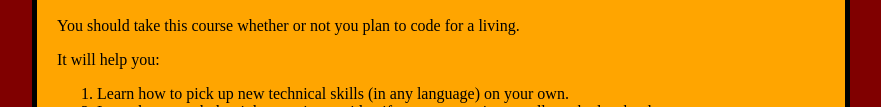
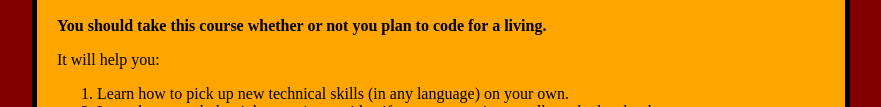
Before and after one commit to code4policy/simple-website-brandon-martinez-source-LouMcDonald, a plain HTML site: page index.html in a window 1280 px wide. Shown: the part 460-567 px from the top of the page, without its empty margins (199-1080 px from the left). Drawn offline with Linux system fonts and the light colour scheme.

Commit message:
Bolded the main call to action

```diff
--- a/index.html
+++ b/index.html
@@ -15,7 +15,7 @@
 	<img src="https://www.hks.harvard.edu/sites/default/files/images/paragraph_footer/harvard-kennedy-school-logo_1.png"/>
 
 	<!-- Paragraphs of text -->
-	<p>You should take this course whether or not you plan to code for a living.</p>
+	<p><strong>You should take this course whether or not you plan to code for a living.</strong></p>
 	<p>It will help you:</p>
 
 	<!-- Unordered List (bullet points) -->
```
